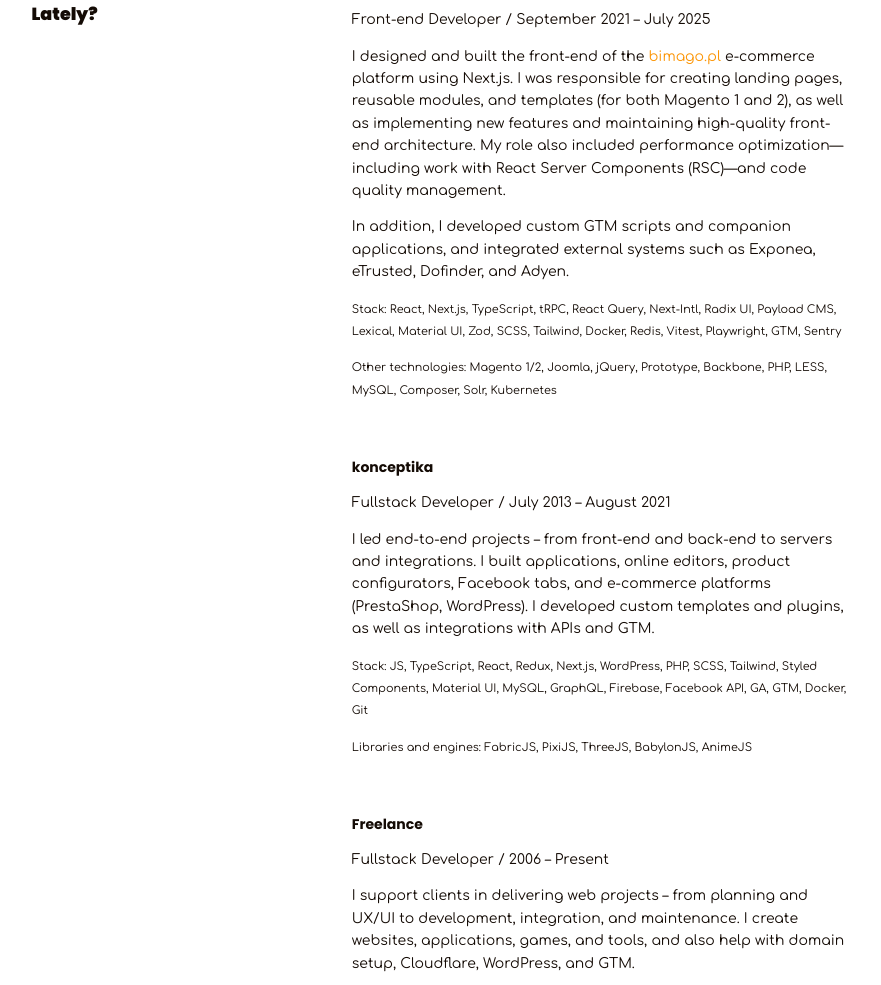
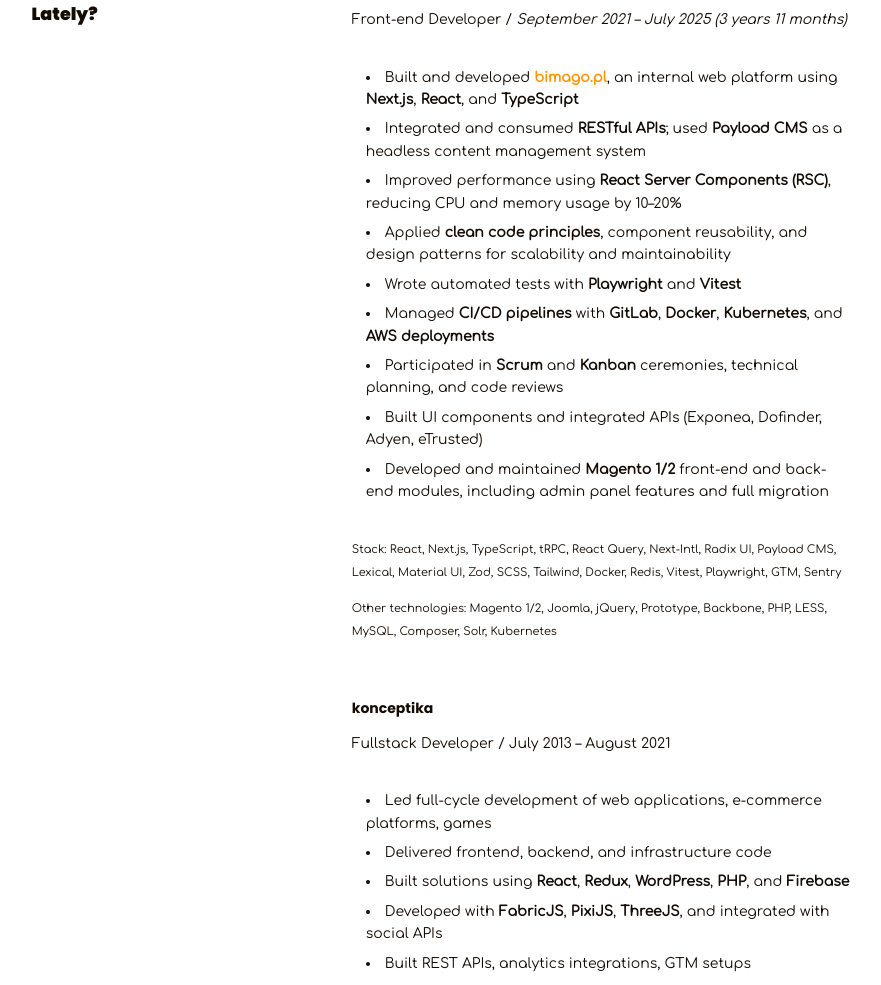
Before and after one commit to PawelWywiol/webdev.style, an Astro site: page / in a window 1280 px wide. Shown: the part 4172-5157 px from the top of the page, without its empty margins (199-1080 px from the left). Built offline with nearby package versions, Linux system fonts and the light colour scheme; Astro itself is replaced by a stand-in of ours.

Commit message:
Update resume links and enhance experience descriptions

```diff
--- a/src/content/en/contact.md
+++ b/src/content/en/contact.md
@@ -14,4 +14,4 @@ Want to discuss a project, potential collaboration, or just have a specific ques
 
 [github/PawelWywiol](https://github.com/PawelWywiol)
 
-[Resume EN](https://webdev.style/pawel-wywiol-en-at-webdev-dot-style.pdf) / [Resume PL](https://webdev.style/pawel-wywiol-pl-at-webdev-dot-style.pdf)
+[Resume EN](https://webdev.style/pawel-wywiol-en-frontend-fullstack.pdf) / [Resume PL](https://webdev.style/pawel-wywiol-pl-frontend-fullstack.pdf)
--- a/src/content/en/experience.md
+++ b/src/content/en/experience.md
@@ -2,11 +2,17 @@
 
 ### artgeist sp. z o.o
 
-Front-end Developer / September 2021 – July 2025
+Front-end Developer / *September 2021 – July 2025 (3 years 11 months)*
 
-I designed and built the front-end of the bimago.pl e-commerce platform using Next.js. I was responsible for creating landing pages, reusable modules, and templates (for both Magento 1 and 2), as well as implementing new features and maintaining high-quality front-end architecture. My role also included performance optimization—including work with React Server Components (RSC)—and code quality management.
-
-In addition, I developed custom GTM scripts and companion applications, and integrated external systems such as Exponea, eTrusted, Dofinder, and Adyen.
+- Built and developed **bimago.pl**, an internal web platform using **Next.js**, **React**, and **TypeScript**
+- Integrated and consumed **RESTful APIs**; used **Payload CMS** as a headless content management system
+- Improved performance using **React Server Components (RSC)**, reducing CPU and memory usage by 10–20%
+- Applied **clean code principles**, component reusability, and design patterns for scalability and maintainability
+- Wrote automated tests with **Playwright** and **Vitest**
+- Managed **CI/CD pipelines** with **GitLab**, **Docker**, **Kubernetes**, and **AWS deployments**
+- Participated in **Scrum** and **Kanban** ceremonies, technical planning, and code reviews
+- Built UI components and integrated APIs (Exponea, Dofinder, Adyen, eTrusted)
+- Developed and maintained **Magento 1/2** front-end and back-end modules, including admin panel features and full migration
 
 <small>Stack: React, Next.js, TypeScript, tRPC, React Query, Next-Intl, Radix UI, Payload CMS, Lexical, Material UI, Zod, SCSS, Tailwind, Docker, Redis, Vitest, Playwright, GTM, Sentry</small>
 
@@ -16,7 +22,11 @@ In addition, I developed custom GTM scripts and companion applications, and inte
 
 Fullstack Developer / July 2013 – August 2021
 
-I led end-to-end projects – from front-end and back-end to servers and integrations. I built applications, online editors, product configurators, Facebook tabs, and e-commerce platforms (PrestaShop, WordPress). I developed custom templates and plugins, as well as integrations with APIs and GTM.
+- Led full-cycle development of web applications, e-commerce platforms, games
+- Delivered frontend, backend, and infrastructure code
+- Built solutions using **React**, **Redux**, **WordPress**, **PHP**, and **Firebase**
+- Developed with **FabricJS**, **PixiJS**, **ThreeJS**, and integrated with social APIs
+- Built REST APIs, analytics integrations, GTM setups
 
 <small>Stack: JS, TypeScript, React, Redux, Next.js, WordPress, PHP, SCSS, Tailwind, Styled Components, Material UI, MySQL, GraphQL, Firebase, Facebook API, GA, GTM, Docker, Git</small>
 
@@ -26,6 +36,9 @@ I led end-to-end projects – from front-end and back-end to servers and integra
 
 Fullstack Developer / 2006 – Present
 
-I support clients in delivering web projects – from planning and UX/UI to development, integration, and maintenance. I create websites, applications, games, and tools, and also help with domain setup, Cloudflare, WordPress, and GTM.
+- Delivered full-cycle web development services: planning, UI/UX, coding, deployment, and maintenance
+- Supported small businesses with custom **WordPress**, **WooCommerce**, **Next.js**, and **Remix** solutions
+- Managed hosting, DNS, Cloudflare, performance optimization, monitoring (Sentry, GlitchTip)
+- Built 2D/3D games and hobby projects using **BabylonJS**, **React**, and **Docker** environments
 
 <small>Stack: JS, TypeScript, React, Remix, Astro, Next.js, WordPress, WooCommerce, WP Themes & Plugins, Gutenberg, PHP, SCSS, Tailwind, BabylonJS, Git, Docker, Cloudflare, GA, GTM, Sentry, GlitchTip</small>
--- a/src/content/pl/contact.md
+++ b/src/content/pl/contact.md
@@ -14,4 +14,4 @@ Chcesz porozmawiać o projekcie, współpracy albo po prostu zapytać o coś kon
 
 [github/PawelWywiol](https://github.com/PawelWywiol)
 
-[CV EN](https://webdev.style/pawel-wywiol-en-at-webdev-dot-style.pdf) / [CV PL](https://webdev.style/pawel-wywiol-pl-at-webdev-dot-style.pdf)
+[CV EN](https://webdev.style/pawel-wywiol-en-frontend-fullstack.pdf) / [CV PL](https://webdev.style/pawel-wywiol-pl-frontend-fullstack.pdf)
```
Also changed, not shown: README.md, 6 other files.
